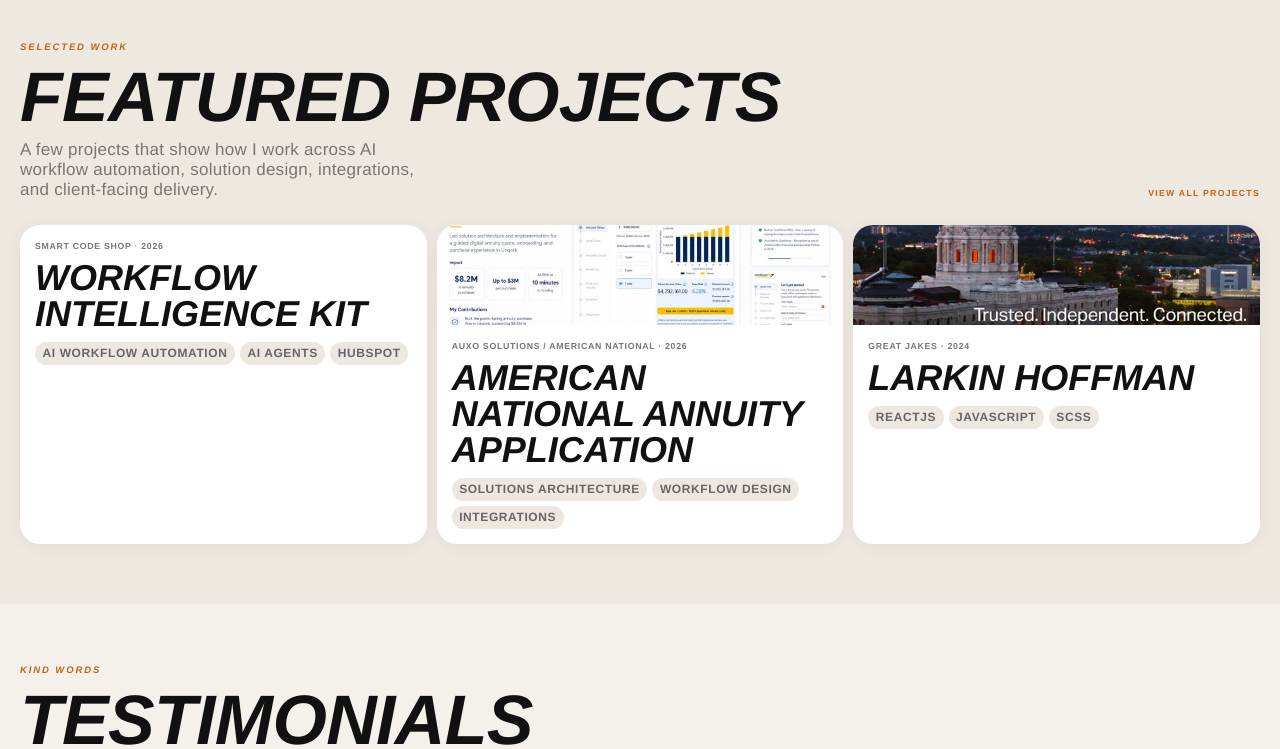
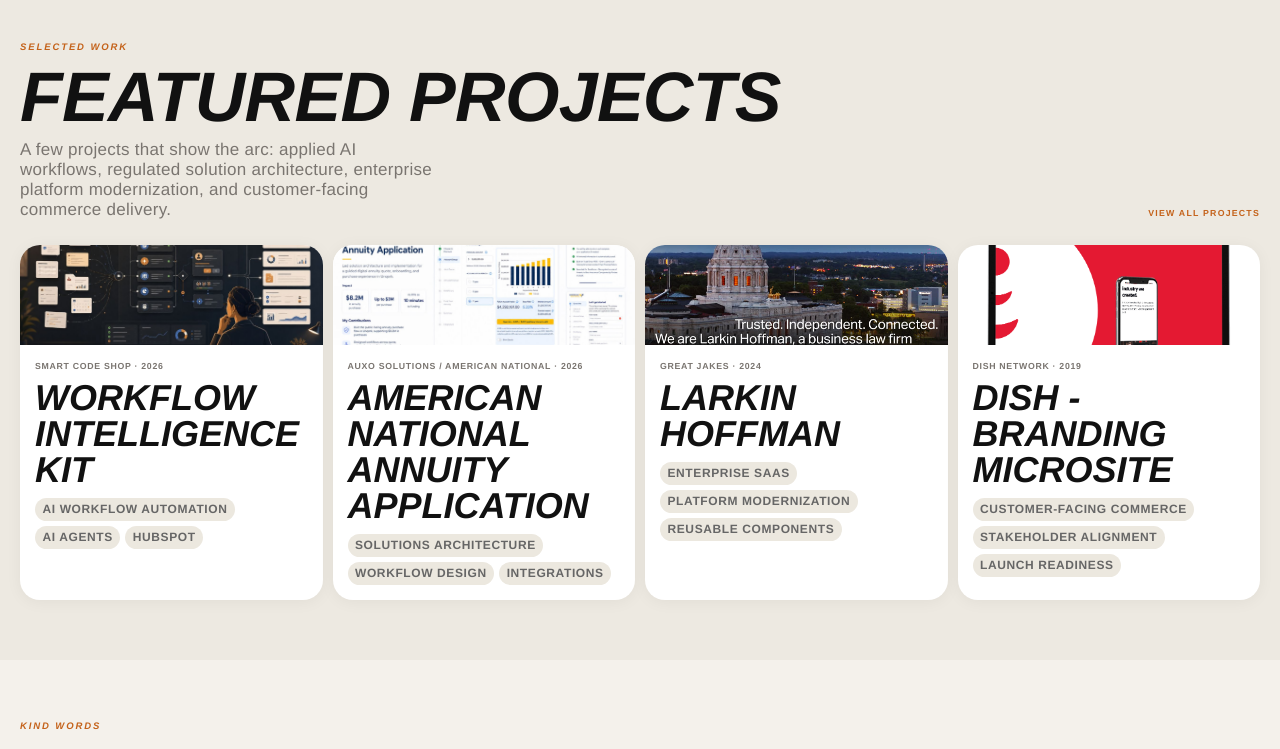
Before and after one commit to prodriguez-dev/prodriguez-portfolio-2024, a Next.js app: page / in a window 1280 px wide. Shown: the part 1501-2250 px from the top of the page. Built offline with nearby package versions, Linux system fonts and the light colour scheme; a web font is replaced by a local one.

Commit message:
feat: refresh portfolio project positioning

```diff
--- a/src/app/sitemap.ts
+++ b/src/app/sitemap.ts
@@ -12,7 +12,9 @@
   const now = new Date();
   const pages = [
     absolute("/"),
-    ...getPhaseOneStaticParams().map(({ uid }) => absolute(`/${uid}`)),
+    ...getPhaseOneStaticParams()
+      .filter(({ uid }) => uid !== "silver-tech-help")
+      .map(({ uid }) => absolute(`/${uid}`)),
     ...projectEntries.map((entry) => absolute(entry.href || `/projects/${entry.uid}`)),
   ];
 
--- a/src/content/projects.ts
+++ b/src/content/projects.ts
@@ -7,6 +7,14 @@
     "date": "2026-06-01",
     "clientName": "Smart Code Shop",
     "href": "/projects/workflow-intelligence-kit",
+    "hoverImage": {
+      "url": "/images/prismic/workflow-intelligence-kit-ai-workflow-automation-hero.jpg",
+      "alt": "Workflow Intelligence Kit AI workflow automation hero image",
+      "dimensions": {
+        "width": 1280,
+        "height": 720
+      }
+    },
     "tags": [
       "AI Workflow Automation",
       "AI Agents",
@@ -38,6 +46,17 @@
       "external": true
     },
     "slices": [
+      {
+        "type": "image",
+        "image": {
+          "url": "/images/prismic/workflow-intelligence-kit-ai-workflow-automation-hero.jpg",
+          "alt": "Workflow Intelligence Kit AI workflow automation hero image",
+          "dimensions": {
+            "width": 1280,
+            "height": 720
+          }
+        }
+      },
       {
         "type": "text",
         "blocks": [
@@ -206,23 +225,25 @@
       }
     },
     "tags": [
+      "Customer-Facing Commerce",
+      "Stakeholder Alignment",
+      "Launch Readiness",
       "JavaScript",
-      "jQuery",
-      "SASS",
-      "CSS",
-      "HTML",
       "GSAP",
-      "Scroll Magic",
       "SVG Animation"
     ],
     "description": [
       {
         "type": "list-item",
-        "text": "Refined the front-end build and animation system for a branded Dish microsite designed to feel polished, fast, and stable."
+        "text": "Supported a customer-facing Dish brand experience where polish, performance, stakeholder alignment, and launch readiness all mattered."
       },
       {
         "type": "list-item",
-        "text": "Worked with internal stakeholders and Dish IT to support launch requirements, hosting needs, and downloadable brand assets."
+        "text": "Worked with internal stakeholders and Dish IT to align hosting, downloadable brand assets, technical requirements, and release needs."
+      },
+      {
+        "type": "list-item",
+        "text": "Part of a broader DISH delivery track that included high-traffic commerce work, campaign launches, Shopify component systems, and conversion-focused digital experiences."
       }
     ],
     "link": {
@@ -231,6 +252,35 @@
       "external": true
     },
     "slices": [
+      {
+        "type": "text",
+        "blocks": [
+          {
+            "type": "heading2",
+            "text": "Project overview"
+          },
+          {
+            "type": "paragraph",
+            "text": "The Dish brand microsite was one slice of a broader customer-facing commerce and digital delivery track. The work required more than clean front-end execution: it involved coordinating with stakeholders, understanding brand and launch constraints, and making sure the experience was stable enough for real public use."
+          },
+          {
+            "type": "heading2",
+            "text": "What I contributed"
+          },
+          {
+            "type": "list-item",
+            "text": "Refined the front-end build and animation system for a polished branded experience."
+          },
+          {
+            "type": "list-item",
+            "text": "Worked through hosting, IT, and asset-delivery requirements with internal stakeholders."
+          },
+          {
+            "type": "list-item",
+            "text": "Carried the same delivery discipline into DISH commerce work, campaign launches, Shopify components, and conversion-focused digital experiences."
+          }
+        ]
+      },
       {
         "type": "navigation",
         "navType": "Project"
@@ -314,10 +364,10 @@
       }
     },
     "tags": [
+      "Enterprise SaaS",
+      "Platform Modernization",
+      "Reusable Components",
       "ReactJS",
-      "JavaScript",
-      "SCSS",
-      "HTML",
       "CSS Modules",
       "Headless CMS",
       "Wordpress",
@@ -326,15 +376,15 @@
     "description": [
       {
         "type": "list-item",
-        "text": "Used this project to reset how our team built firm websites, replacing heavier styling dependencies with a cleaner CSS Modules approach."
+        "text": "Used this project to reset the Great Jakes build approach, replacing heavier styling dependencies with a cleaner CSS Modules and reusable-component architecture."
       },
       {
         "type": "list-item",
-        "text": "Structured layouts and sections as reusable components so the site was easier to scale and maintain."
+        "text": "Structured layouts and content sections as reusable patterns that improved scalability, maintainability, and delivery consistency across future firm websites."
       },
       {
         "type": "list-item",
-        "text": "The result became a stronger foundation for future templates and delivery work across the portfolio."
+        "text": "Good evidence of the platform-modernization side of my work: reducing technical debt, creating repeatable delivery paths, and making teams faster without making the system fragile."
       }
     ],
     "link": {
@@ -343,6 +393,35 @@
       "external": true
     },
     "slices": [
+      {
+        "type": "text",
+        "blocks": [
+          {
+            "type": "heading2",
+            "text": "Project overview"
+          },
+          {
+            "type": "paragraph",
+            "text": "Larkin Hoffman became a useful proof point for platform modernization work at Great Jakes. The project moved away from heavier styling dependencies and helped establish a cleaner component and CSS Modules pattern that could be reused across future builds."
+          },
+          {
+            "type": "heading2",
+            "text": "Why it matters"
+          },
+          {
+            "type": "list-item",
+            "text": "Reduced dependency weight and made the front-end foundation easier to reason about."
+          },
+          {
+            "type": "list-item",
+            "text": "Turned one site build into a repeatable delivery pattern for future enterprise client work."
+          },
+          {
+            "type": "list-item",
+            "text": "Shows the same operating mode I bring to solution architecture: simplify the system, make the path reusable, and leave the team with something sturdier than what it started with."
+          }
+        ]
+      },
       {
         "type": "image",
         "image": {
--- a/src/lib/phase-one-pages.tsx
+++ b/src/lib/phase-one-pages.tsx
@@ -219,24 +219,29 @@
   dimensions: { width: 512, height: 512 },
 };
 
-const latestProjects = ["workflow-intelligence-kit", "american-national-annuity-application", "larkin-hoffman"]
+const latestProjects = [
+  "workflow-intelligence-kit",
+  "american-national-annuity-application",
+  "larkin-hoffman",
+  "dish---branding-microsite",
+]
   .map((uid) => projects.find((project) => project.uid === uid))
   .filter(Boolean) as ContentEntry[];
 
 const projectCategoryMap: Record<string, string> = {
-  "larkin-hoffman": "Website Development",
-  "sullivan-worcester": "Website Development",
+  "larkin-hoffman": "Enterprise SaaS / Platform Modernization",
+  "sullivan-worcester": "Enterprise SaaS / Platform Modernization",
   "tarter-krinsky": "Website Development",
   "moses-singer": "Website Development",
   polsinelli: "Website Development",
   "susan-bruce-travel": "Website Development",
   "happier-homes": "Logo & Print",
   "ontech-smart-services": "E-Commerce",
-  "dish---branding-microsite": "Website Development",
-  "domo-visualizer": "Web Application",
+  "dish---branding-microsite": "Customer-Facing Commerce",
+  "domo-visualizer": "Internal Tools / Data Visualization",
   "dynamic-html5-banners": "DCO Banners",
   roofstops: "Web Application",
-  "american-national-annuity-application": "Web Application",
+  "american-national-annuity-application": "Solutions Architecture",
   "workflow-intelligence-kit": "AI Workflow Automation",
 };
 
@@ -245,15 +250,15 @@
   "workflow-intelligence-kit",
   "american-national-annuity-application",
   "larkin-hoffman",
+  "dish---branding-microsite",
+  "domo-visualizer",
   "sullivan-worcester",
   "tarter-krinsky",
   "moses-singer",
   "polsinelli",
+  "ontech-smart-services",
   "susan-bruce-travel",
   "happier-homes",
-  "ontech-smart-services",
-  "dish---branding-microsite",
-  "domo-visualizer",
   "dynamic-html5-banners",
   "roofstops",
 ];
@@ -290,7 +295,7 @@
     homeStats: {
       items: [
         { value: "10+", label: "Years Experience" },
-        { value: "24", label: "Brookfield Funds Supported" },
+        { value: "24", label: "Private Fund Workflows" },
         { value: "164%", label: "Sales Lift (DISH)" },
         { value: "AI", label: "Workflow Automation" },
       ],
@@ -317,7 +322,7 @@
     },
     homeProjects: {
       heading: "Featured Projects",
-      body: "A few projects that show how I work across AI workflow automation, solution design, integrations, and client-facing delivery.",
+      body: "A few projects that show the arc: applied AI workflows, regulated solution architecture, enterprise platform modernization, and customer-facing commerce delivery.",
       items: latestProjects,
     },
     homeTestimonials: {
@@ -356,9 +361,11 @@
       heading: "Paul Rodriguez",
       role: "AI Solutions Architect / Solutions Engineer / Workflow Automation",
       paragraphs: [
-        "I work at the intersection of technology, communication, and trust.",
-        "My background spans solution architecture, enterprise platforms, frontend engineering, and hands-on delivery, but the roles that fit me best are Solutions Architect, Solutions Engineer, and applied AI workflow roles. I do my best work when I’m helping people make sense of complex technical ideas, leading discovery conversations, and turning unclear requirements into systems teams can actually use.",
-        "A lot of my work sits between clients, sales, product, and engineering teams. I’m comfortable leading presentations, answering live questions, shaping demos, and helping technical conversations become more concrete and useful. That mix of technical depth and communication is a big part of what I bring.",
+        "The role I keep finding myself in is translator.",
+        "Not language translation, although I do speak Spanish. I mean the kind of translation that happens when business leaders, engineers, clients, and users are all describing the same problem in different ways.",
+        "That is where I tend to be useful: technical discovery, workflow design, solution architecture, and customer-facing delivery.",
+        "My background spans solution architecture, enterprise platforms, frontend engineering, and hands-on delivery, but the roles that fit me best are Solutions Architect, Solutions Engineer, and applied AI workflow roles. I’m strongest when a team has a messy business problem, unclear requirements, skeptical stakeholders, and needs someone who can turn that into a concrete solution path.",
+        "The pattern is usually the same: listen carefully, map the workflow, separate what matters from what is noise, design the system, shape the demo or prototype, and keep humans in control where judgment, risk, or client communication matter.",
         "Recent work includes financial and insurance platforms, investor onboarding systems, digital purchase flows, paid AI workflow automation for real estate and insurance clients, a CPA assistant connected to QuickBooks and client intake, and a HubSpot-connected assistant for CRM cleanup and deal intelligence.",
       ],
       avatar: aboutHeadshot,
@@ -408,7 +415,7 @@
         "n8n",
         "Zapier",
         "Make",
-        "Technical Discovery",
+        "Sales Engineering",
         "Stakeholder Alignment",
         "API Integrations",
         "Salesforce",
@@ -426,9 +433,9 @@
             "Lead technical discovery and solution architecture for financial services and insurance platforms, helping clients turn complex requirements into secure, production-ready applications.",
           bullets: [
             "Define implementation strategy, API integrations, and workflow architecture with clients, Application Engineers, and delivery teams.",
-            "Support public-facing annuity purchase flows tied to $8M+ in annuity investments, including identity checks, beneficiary workflows, funding, summary, and e-signature.",
+            "Shape public-facing annuity purchase flows tied to $8M+ in annuity investments, including identity checks, beneficiary workflows, funding, summary, and e-signature.",
             "Architect integrations across identity verification, onboarding, and financial platform systems to support secure application and purchase journeys.",
-            "Support private-fund investor onboarding across 24 fund workflows facilitating $16M+ in investment activity, including subscription documents, legal review, signing, and final packet generation.",
+            "Guide private-fund investor onboarding across 24 fund workflows facilitating $16M+ in investment activity, including subscription documents, legal review, signing, and final packet generation.",
             "Improve platform readiness through solutions like Save as ZIP and cloud-based upload handling for file-size and timeout constraints.",
           ],
         },
@@ -556,11 +563,15 @@
     title: "Projects",
     metaTitle: "Projects | Paul Rodriguez",
     metaDescription:
-      "Selected projects and case studies from Paul Rodriguez across product, platform, and client-facing technical work.",
+      "Selected projects and case studies from Paul Rodriguez across AI workflow automation, solution architecture, enterprise platforms, and customer-facing technical delivery.",
     projectsPage: {
       categories: [
         "All",
         "AI Workflow Automation",
+        "Solutions Architecture",
+        "Enterprise SaaS / Platform Modernization",
+        "Customer-Facing Commerce",
+        "Internal Tools / Data Visualization",
         "Website Development",
         "Web Application",
         "E-Commerce",
@@ -638,7 +649,7 @@
     contact: {
       headingLines: ["Let's Build", "Something", "Great."],
       intro:
-        "If you need help with AI workflow automation, solution architecture, technical discovery, or customer-facing technical validation, send a note and I'll get back to you.",
+        "If you need help with AI workflow automation, solution architecture, technical discovery, demo strategy, or customer-facing technical validation, send a note and I'll get back to you.",
       cards: [
         { label: "Email", value: "paul@prodriguez.dev", href: "mailto:paul@prodriguez.dev" },
         { label: "LinkedIn", value: "linkedin.com/in/prodriguez-dev", href: "https://www.linkedin.com/in/prodriguez-dev/" },
@@ -800,11 +811,11 @@
           View all projects
         </Link>
       </div>
-      <div className="mt-10 grid gap-4 md:grid-cols-3">
+      <div className="mt-10 grid gap-4 md:grid-cols-2 xl:grid-cols-4">
         {section.items.map((project) => (
           <Link
             key={project.uid}
-            href="/projects"
+            href={project.href || "/projects"}
             className="overflow-hidden rounded-[20px] border border-[#e0dbd0] bg-white shadow-[0_2px_16px_rgba(0,0,0,0.05)] transition hover:-translate-y-1 hover:shadow-[0_8px_32px_rgba(0,0,0,0.1)]"
           >
             {project.hoverImage?.url && (
@@ -1214,6 +1225,14 @@
   return {
     title,
     description,
+    ...(uid === "silver-tech-help"
+      ? {
+          robots: {
+            index: false,
+            follow: false,
+          },
+        }
+      : {}),
     alternates: {
       canonical: page.path,
     },
```
Also changed, not shown: public/images/prismic/workflow-intelligence-kit-ai-workflow-automation-hero.jpg (added).
